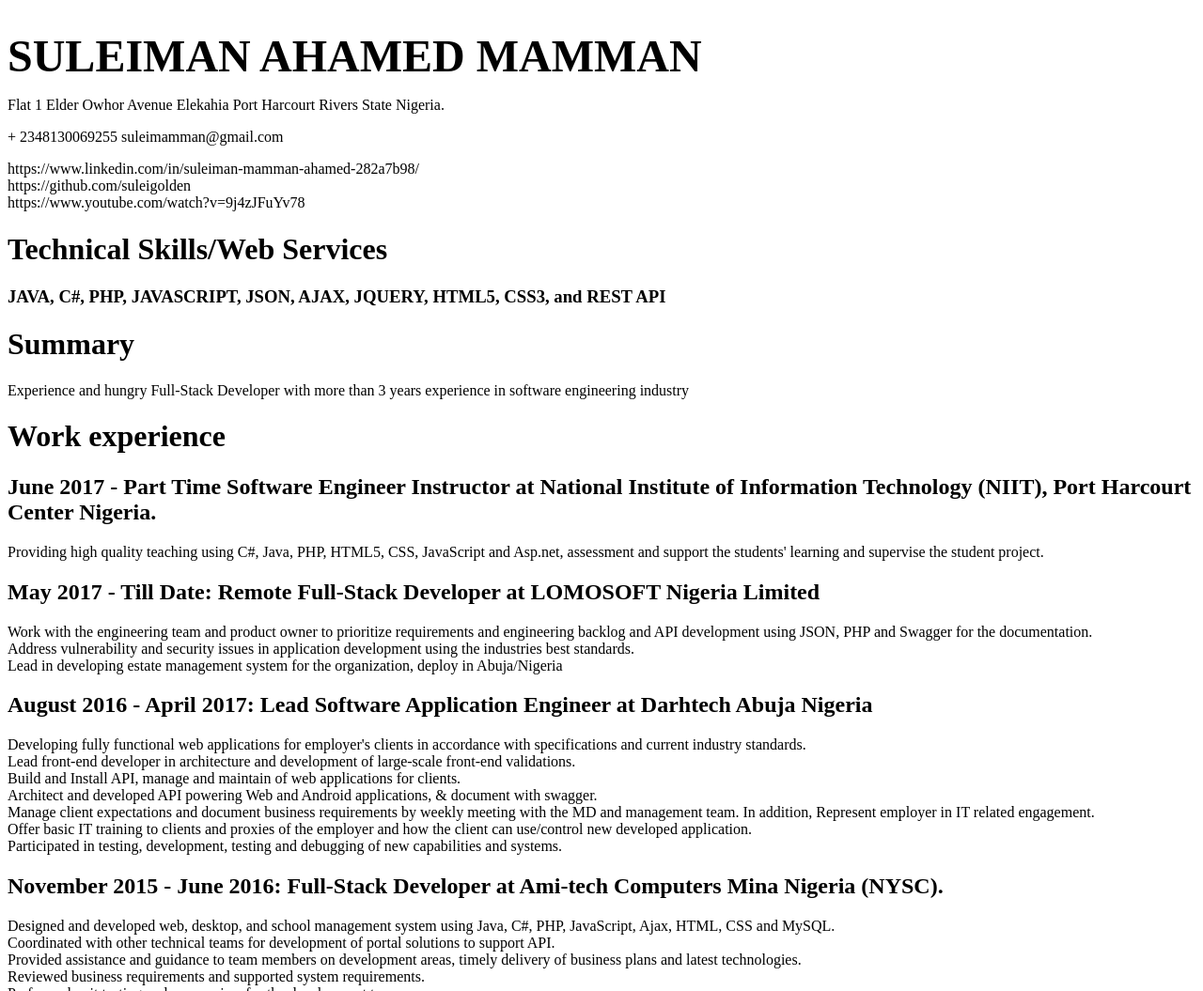
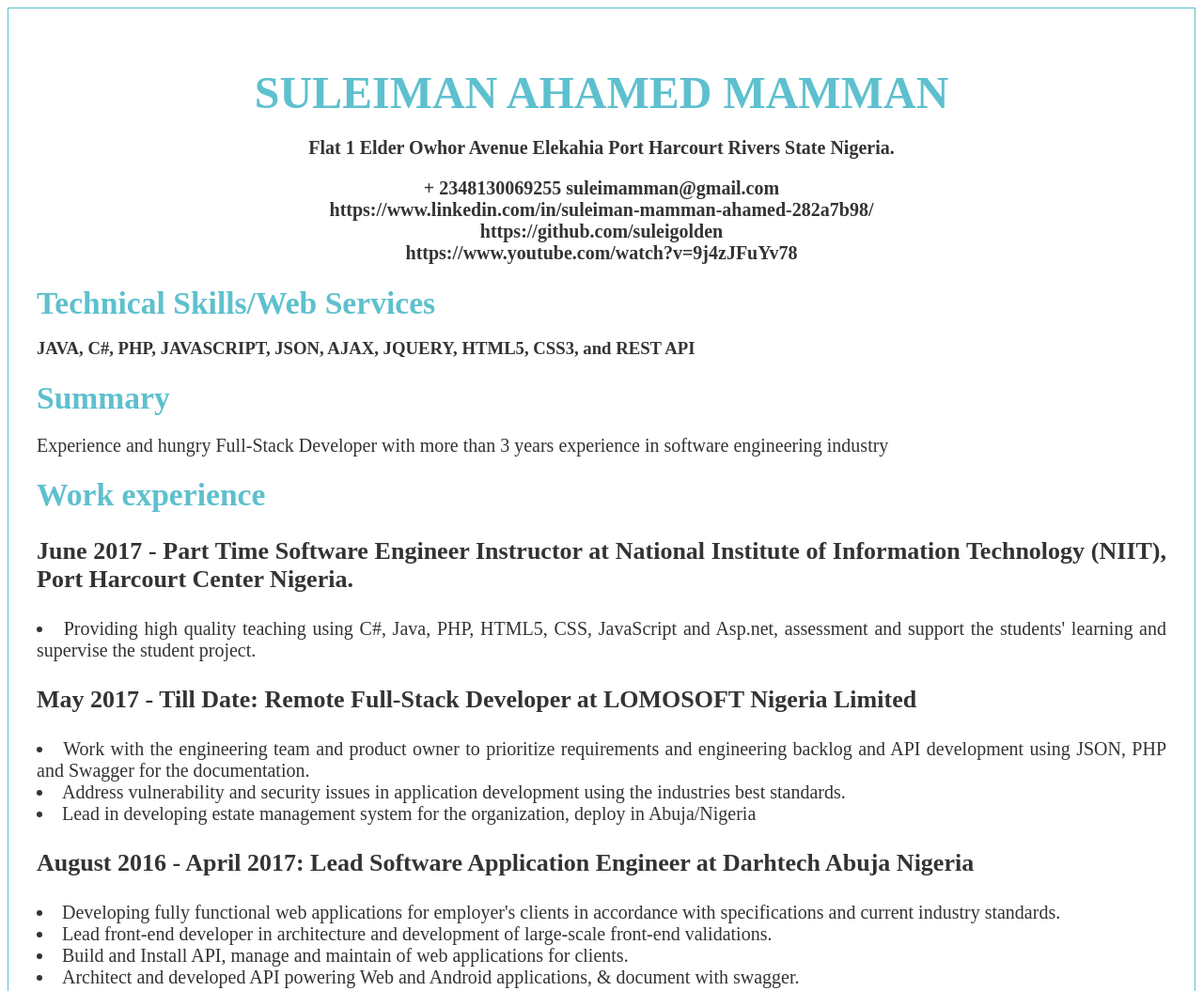
Before and after one commit to suleigolden/JSONresume, a plain HTML site: page index.html in a window 1280 px wide. Shown: the top 1055 px of the page at 94% size. Drawn offline with Linux system fonts and the light colour scheme.

Commit message:
Applying style to the resume using CSS

```diff
--- a/css/style.css
+++ b/css/style.css
@@ -0,0 +1,40 @@
+body {
+    font-family: Montserrat;
+    color: #333333;
+}
+.resume{
+	padding:30px;
+	text-align: justify;
+	border: 1px #5ec0ce solid;
+}
+.titile_head{
+    font-size: 3em;
+	color:#5ec0ce;
+    margin-bottom: 0;
+}
+.basicInfo{
+	text-align:center;
+}
+.contact-header {
+    font-weight: bold;
+	font-size: 20px;
+}
+.infortitle{
+	font-size: 2.1em;
+    display: block;
+	color:#5ec0ce;
+	margin-bottom: 0;
+    font-weight: bold;
+	}
+.experiancetitile{
+	font-size: 1.3em;
+    padding-bottom: 0;
+}
+.responsibilities{
+	font-size: 20px;
+    margin-bottom: 0;
+}
+p{
+	font-size: 20px;
+    margin-bottom: 0;
+}
--- a/index.html
+++ b/index.html
@@ -1,51 +1,51 @@
 <!DOCTYPE html>
 <html>
 <head>
-	<title>URL Shortener</title>
+	<title>MY RESUME</title>
     <link rel="stylesheet" href="css/style.css" />
     <script type="text/javascript" src="js/getresume.js"></script>
 </head>
 <body>
 <script>display_Resume();</script>
-<div>
-	<div class="">
-	<h1 id="fName" style="font-size: 3em; margin-bottom: 0;"></h1>
-	<p id="address"></p>
-	<p><label id="mobile"></label>
-	<a id="email"></a></p>
-	<a id="linkedin"></a><br>
-	<a id="github"></a><br>
-	<a id="youtube"></a><br>
+<div class="resume">
+	<div class="basicInfo">
+	<h1 id="fName" class="titile_head"></h1>
+	<p id="address" class="contact-header"></p>
+	<p><label id="mobile" class="contact-header"></label>
+	<a id="email" class="contact-header"></a></p>
+	<a id="linkedin" class="contact-header"></a><br>
+	<a id="github" class="contact-header"></a><br>
+	<a id="youtube" class="contact-header"></a><br>
 	</div>
 
 	<div>
-		<h1>Technical Skills/Web Services</h1>
+		<h1 class="infortitle">Technical Skills/Web Services</h1>
 		<h3 id="Skills"></h3>
 	</div>
 
 	<div>
-	<h1>Summary</h1>
+	<h1 class="infortitle">Summary</h1>
 	<p id="Summary"></p>
 	</div>
 
 	<div>
-	<h1>Work experience</h1>
+	<h1 class="infortitle">Work experience</h1>
 		<p id="WorkExperience"></p>
 	</div>
 
 	<div>
-	<h1>Personal Project</h1>
+	<h1 class="infortitle">Personal Project</h1>
 		<h2 id="ProjectName"></h2>
 		<p id="ProjectDetails"></p>
 	</div>
 
 	<div>
-	<h1>Education and qualifications</h1>
+	<h1 class="infortitle">Education and qualifications</h1>
 	<p id="Educationqualifications"></p>
 	</div>
 
 	<div>
-	<h1>Hubby/Interests</h1>
+	<h1 class="infortitle">Hubby/Interests</h1>
 	<p id="HubbyInterests"></p>
 	</div>
 
--- a/js/getresume.js
+++ b/js/getresume.js
@@ -24,9 +24,9 @@
 						var r = "";
 						for (var i in resume.WorkExperience) {
 
-							r += "<h2>" + resume.WorkExperience[i].Experience + "</h2>";
+							r += "<h3 class='experiancetitile'>" + resume.WorkExperience[i].Experience + "</h3>";
 							for (var j in resume.WorkExperience[i].Responsibilities) {
-								r += resume.WorkExperience[i].Responsibilities[j] + "<br>";
+								r += "<li class='responsibilities'>" +resume.WorkExperience[i].Responsibilities[j] + "</li>";
 							}
 						}
 					_("WorkExperience").innerHTML  = r;
```
